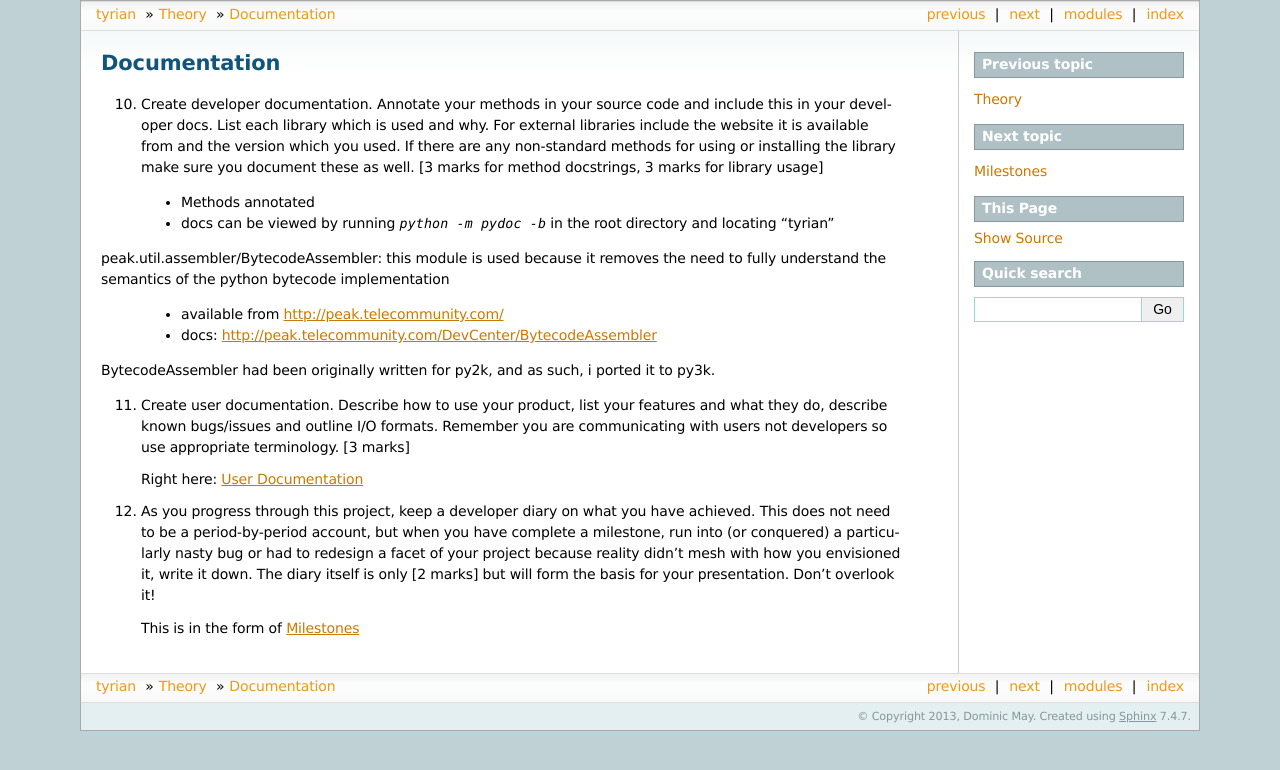
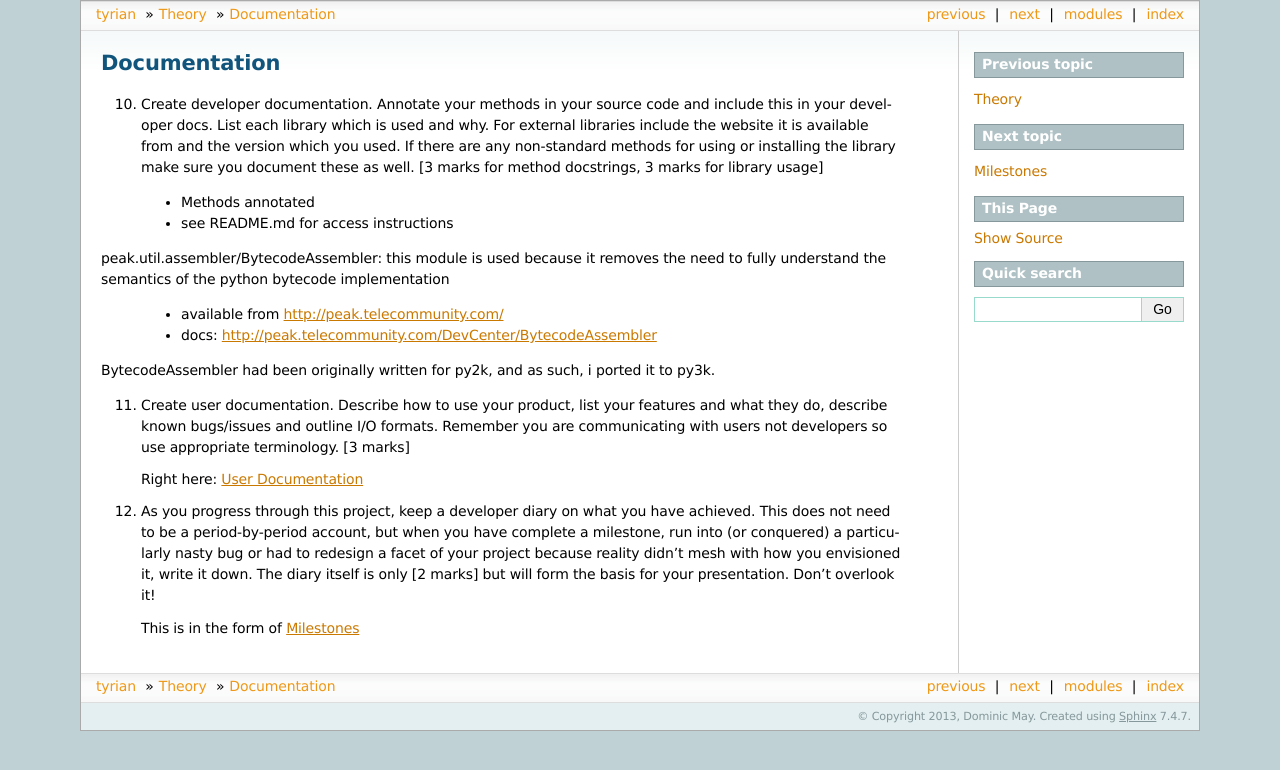
Before and after one commit to Mause/tyrian, a Sphinx documentation site: the page built from docs/source/theory/documentation.rst, in a window 1280 px wide. Shown: the top 770 px of the page. Built offline with Sphinx 7.4.7, drawn with Linux system fonts in a browser that asks for light colours; formulas are drawn with MathJax 3.

Commit message:
Access instructions for docs

```diff
--- a/docs/source/theory/documentation.rst
+++ b/docs/source/theory/documentation.rst
@@ -4,7 +4,7 @@ Documentation
 10. Create developer documentation. Annotate your methods in your source code and include this in your developer docs. List each library which is used and why. For external libraries include the website it is available from and the version which you used. If there are any non-standard methods for using or installing the library make sure you document these as well. [3 marks for method docstrings, 3 marks for library usage]
 
  * Methods annotated
- * docs can be viewed by running `python -m pydoc -b` in the root directory and locating "tyrian"
+ * see README.md for access instructions
 
 peak.util.assembler/BytecodeAssembler:
 this module is used because it removes the need to fully understand the semantics of the python bytecode implementation
```
Also changed, not shown: README.md (+3 -1 lines).
